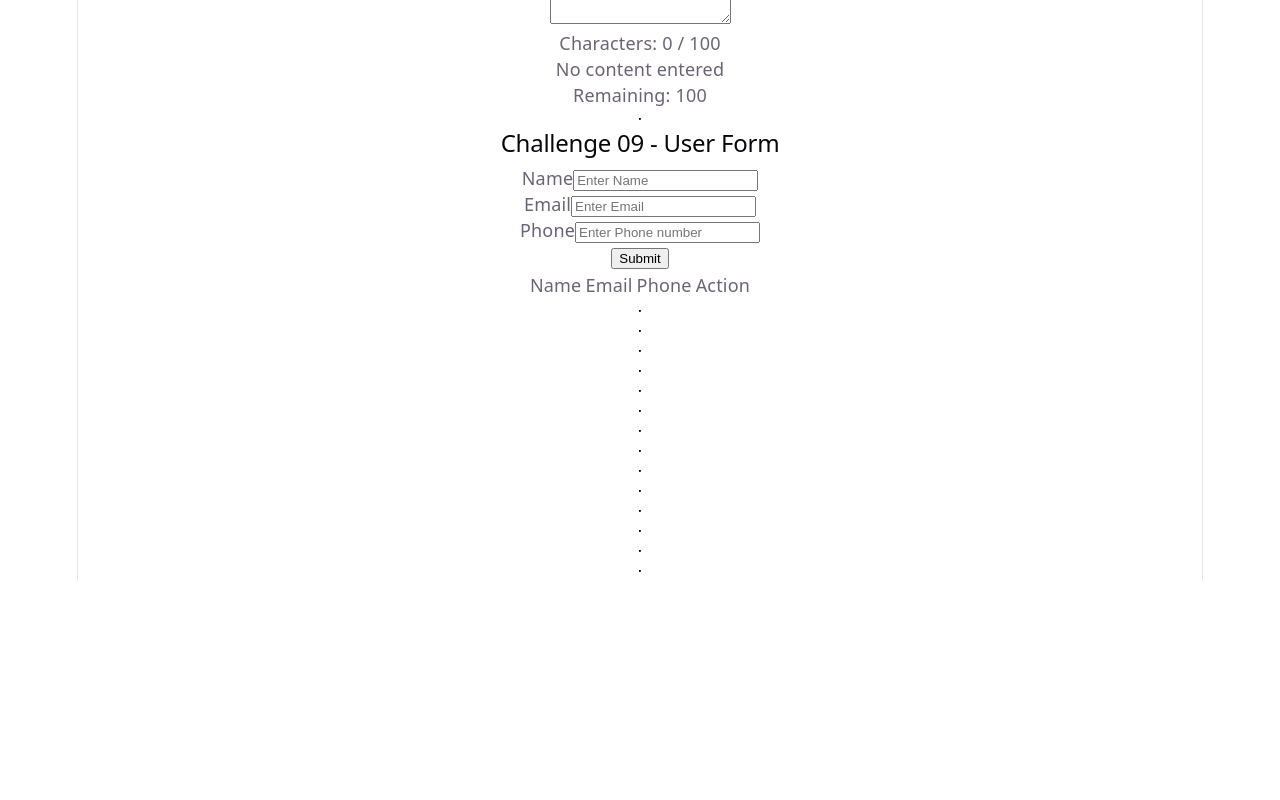
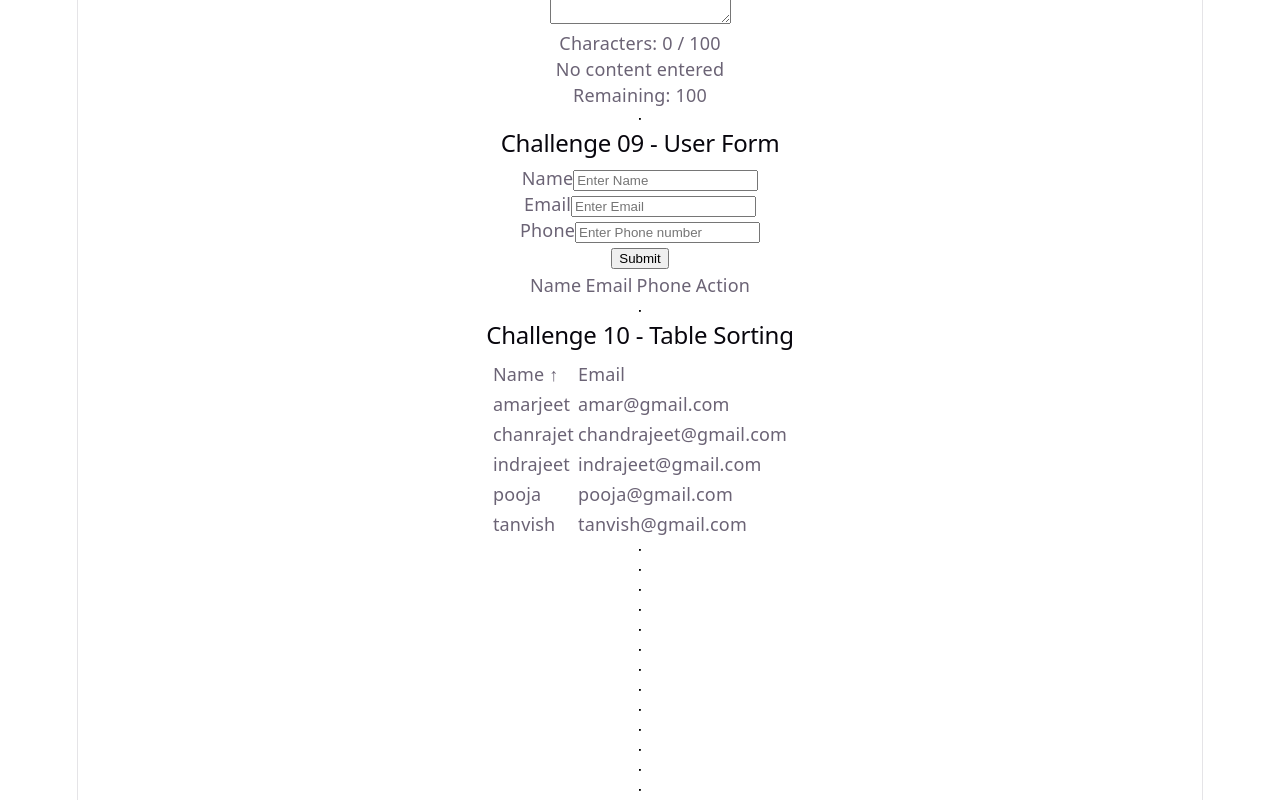
Before and after one commit to indra1461/reactCodingChallenge, a React (Vite) app: page / in a window 1280 px wide. Shown: the part 1094-1894 px from the top of the page. Before the commit the page ends 1675 px from the top, so only its background shows below. Built offline with nearby package versions, Linux system fonts and the light colour scheme.

Commit message:
asc desc order table sorting

```diff
--- a/src/App.jsx
+++ b/src/App.jsx
@@ -8,6 +8,7 @@ import Tabs from "./challenges/06-tabs/Tabs";
 import Modal from "./challenges/07-modal/Modal";
 import CharcterCount from "./challenges/08-characterCount/CharcterCount";
 import UserForm from "./challenges/09-UserForm/UserForm";
+import TableSorting from "./challenges/10-tableSorting/TableSorting";
 const App = () => {
   return (
     <>
@@ -31,6 +32,7 @@ const App = () => {
       <hr />
       <UserForm />
       <hr />
+      <TableSorting />
       <hr />
       <hr />
       <hr />
--- /dev/null
+++ b/src/challenges/10-tableSorting/TableSorting.jsx
@@ -0,0 +1,58 @@
+import React, { useState } from "react";
+const Employees = [
+  { id: 1, name: "indrajeet", email: "indrajeet@gmail.com" },
+  { id: 2, name: "amarjeet", email: "amar@gmail.com" },
+  { id: 3, name: "chanrajet", email: "chandrajeet@gmail.com" },
+  { id: 4, name: "pooja", email: "pooja@gmail.com" },
+  { id: 5, name: "tanvish", email: "tanvish@gmail.com" },
+];
+
+const TableSorting = () => {
+  const [sortField, setSortField] = useState("name");
+  const [sortOrder, setSortOrder] = useState("asc");
+
+  const handleSort = (field) => {
+    if (sortField === field) {
+      setSortOrder((prev) => (prev === "asc" ? "desc" : "asc"));
+    } else {
+      setSortField(field);
+      setSortOrder("asc");
+    }
+  };
+  const sortedEmployees = [...Employees].sort((a, b) =>
+    sortOrder === "asc"
+      ? a[sortField].localeCompare(b[sortField])
+      : b[sortField].localeCompare(a[sortField]),
+  );
+
+  return (
+    <div>
+      <h2>Challenge 10 - Table Sorting</h2>
+      <center>
+        <table>
+          <thead>
+            <tr>
+              <td onClick={() => handleSort("name")}>
+                Name {sortField === "name" && (sortOrder === "asc" ? "↑" : "↓")}
+              </td>
+              <td onClick={() => handleSort("email")}>
+                Email{" "}
+                {sortField === "email" && (sortOrder === "asc" ? "↑" : "↓")}
+              </td>
+            </tr>
+          </thead>
+          <tbody>
+            {sortedEmployees.map((emp) => (
+              <tr key={emp.id}>
+                <td>{emp.name}</td>
+                <td>{emp.email}</td>
+              </tr>
+            ))}
+          </tbody>
+        </table>
+      </center>
+    </div>
+  );
+};
+
+export default TableSorting;
```
